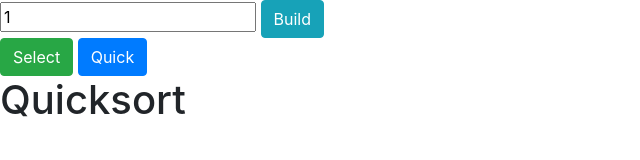
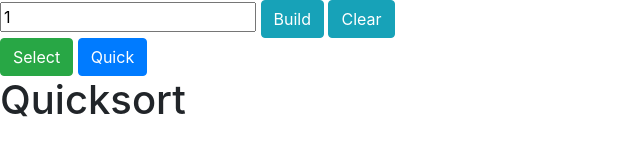
Before and after one commit to matt2tech/finalProject, a plain HTML site: page index.html in a window 1280 px wide. Shown: the whole page, without its empty margins (0-640 px from the left). Drawn offline with nearby package versions, Linux system fonts and the light colour scheme.

Commit message:
Added a clear button

```diff
--- a/index.html
+++ b/index.html
@@ -18,12 +18,12 @@
             <div id="arrayBuild">
                 <input id="length" name="length" type="number" min="1" value="1">
                 <button type="button" id="build" class="btn btn-info">Build</button>
+                <button id="clear" type="button" class="btn btn-info">Clear</button>
             </div>
             <div id="sortBtns">
                 <button type="button" id="select" class="btn btn-success">Select</button>
                 <button type="button" id="quick" class="btn btn-primary">Quick</button>
             </div>
-            <!-- <button id="simple" class="btn btn-danger">Simple</button> -->
         </form>
         <div>
             <canvas id="graph" hidden></canvas>
```
